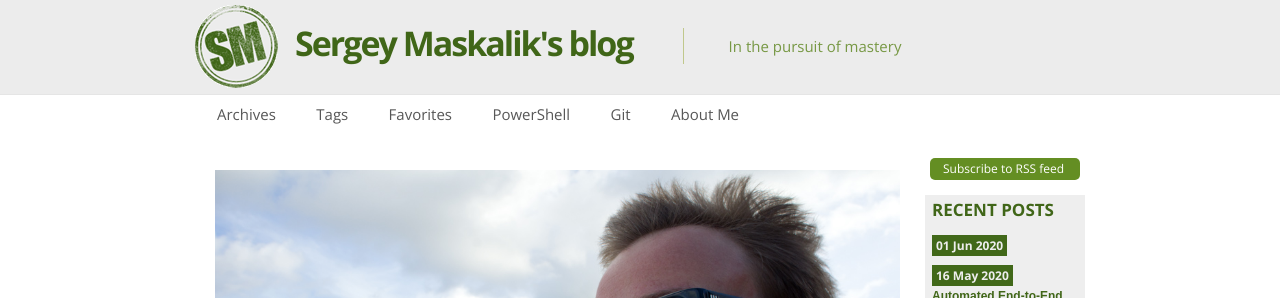
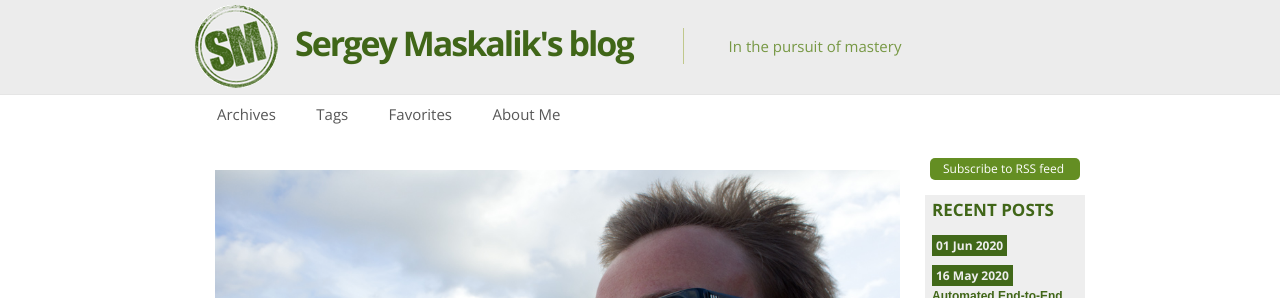
Before and after one commit to mercury2269/mercury2269.github.io, a Jekyll site: the page built from about.md, in a window 1280 px wide and 900 px high. Shown: the top 298 px of the window. Built offline with Jekyll 4.4.1, drawn with Linux system fonts in a browser that asks for light colours; nearby versions of some CDN libraries.

Commit message:
Remove highligheter and old links

```diff
--- a/_config.yml
+++ b/_config.yml
@@ -29,7 +29,6 @@
 paginate: 3
 paginate_path: "page/:num"
 category_dir: categories
-highlighter: none
 
 plugins:
   - jekyll-sitemap
--- a/_layouts/default.html
+++ b/_layouts/default.html
@@ -89,8 +89,6 @@
           <li><a href="/archives/">Archives</a></li>
           <li><a href="/tags/">Tags</a></li>
           <li><a href="/favorites/blog-posts/">Favorites</a></li>
-          <li><a href="/powershell/">PowerShell</a></li>
-          <li><a href="/git/">Git</a></li>
           <li><a href="/aboutme/">About Me</a></li>
         </ul>
       </nav>
```
